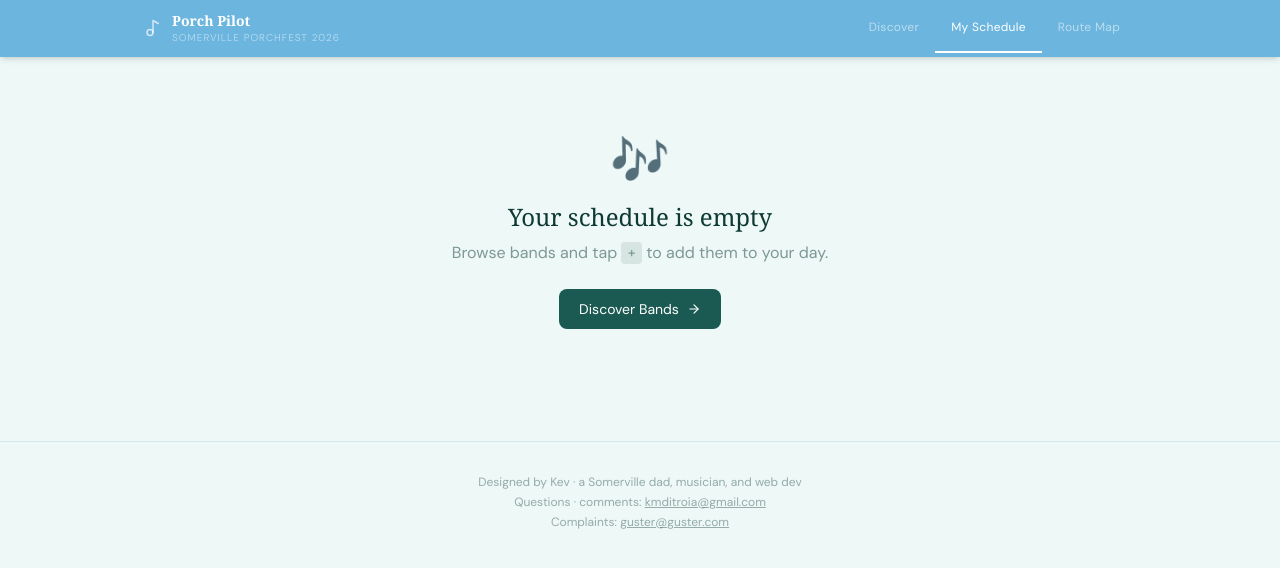
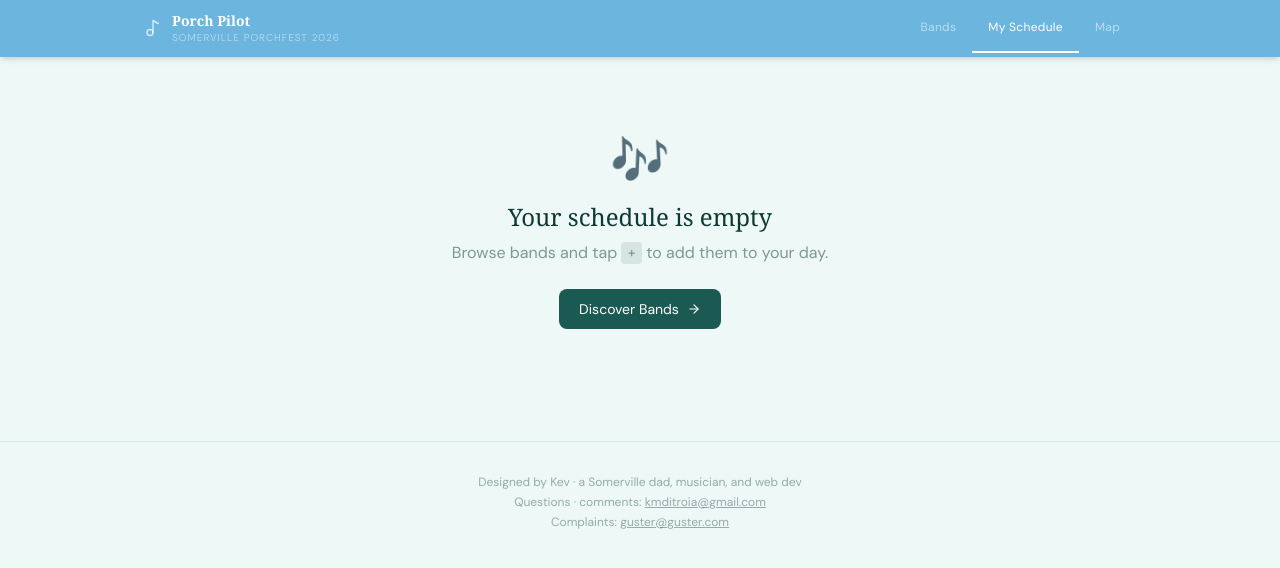
Before and after one commit to kduckets/porchfest-2026, a Next.js app: page /schedule in a window 1280 px wide. Shown: the top 568 px of the page. Built offline with nearby package versions, Linux system fonts and the light colour scheme.

Commit message:
Update Nav.tsx

```diff
--- a/components/Nav.tsx
+++ b/components/Nav.tsx
@@ -6,9 +6,9 @@ import { useSchedule } from "@/lib/store";
 import { Music2 } from "lucide-react";
 
 const TABS = [
-  { href: "/", label: "Discover" },
+  { href: "/", label: "Bands" },
   { href: "/schedule", label: "My Schedule" },
-  { href: "/map", label: "Route Map" },
+  { href: "/map", label: "Map" },
 ];
 
 export function Nav() {
```
